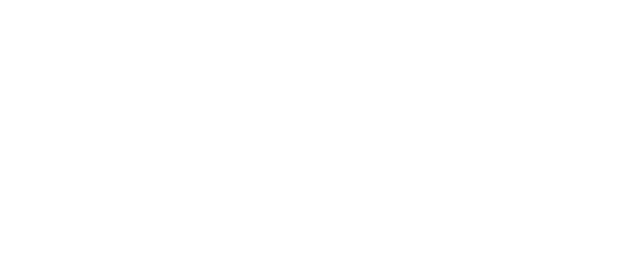
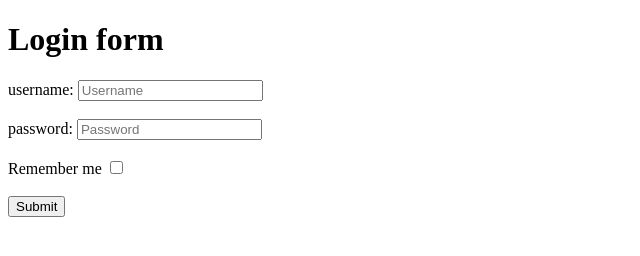
Before and after one commit to acciojob/remember-me-login-form-Anna-012, a website: page main.html in a window 1280 px wide. Shown: the whole page, without its empty margins (0-640 px from the left). Drawn offline with Linux system fonts and the light colour scheme.

Commit message:
created a submission

```diff
--- a/main.html
+++ b/main.html
@@ -7,6 +7,19 @@
 </head>
 
 <body>
+	<h1>Login form</h1>
+	<form>
+		<label for='username'>username:</label>
+		<input type='text' placeholder='Username' id='username'/>
+		<br><br>
+		<label for='password'>password:</label>
+		<input type='password' placeholder='Password' id='password'/>
+		<br><br>
+		<label for='checkbox'>Remember me</label>
+		<input type='checkbox' id='checkbox'/>
+		<br><br>
+		<input type='submit' value='Submit' id='submit'/>
+	</form>
 	<!-- the entire body must be written by student -->
     <script type="text/javascript" src="./script.js">
 </script>
```
